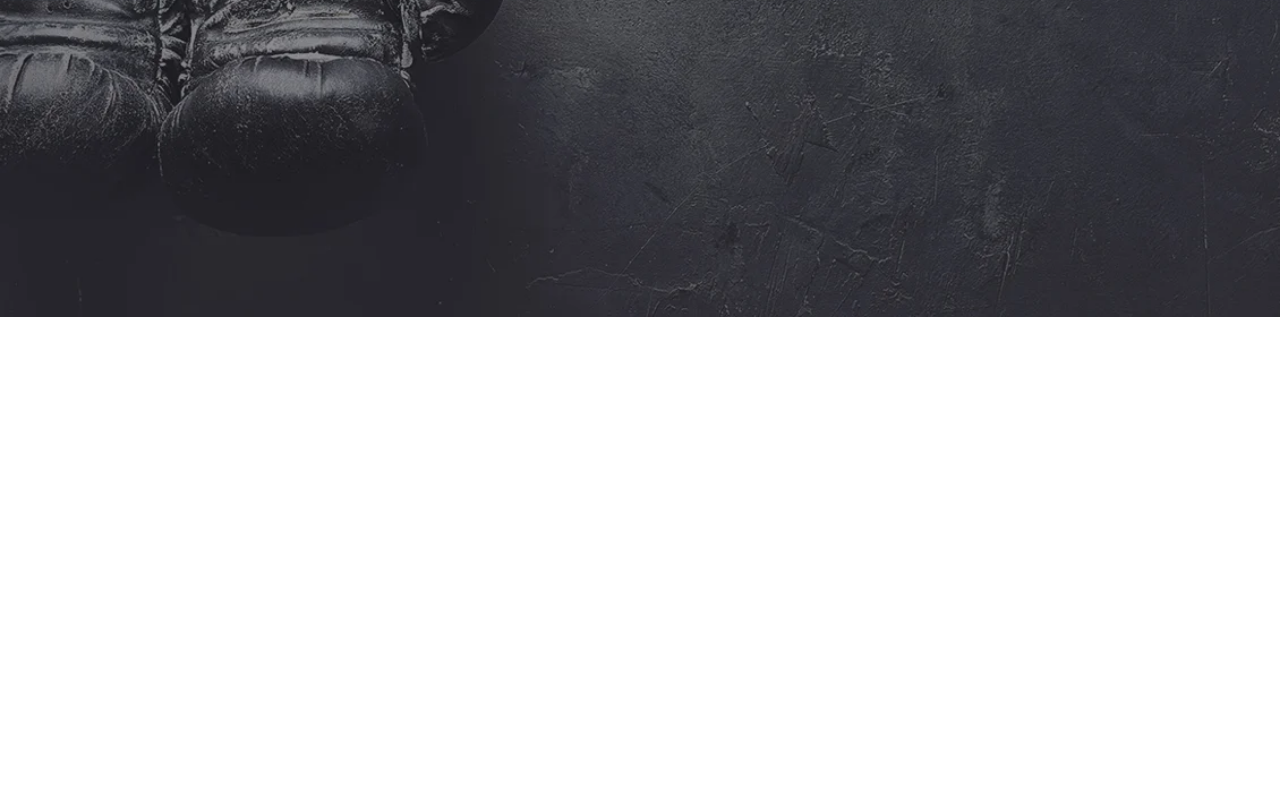
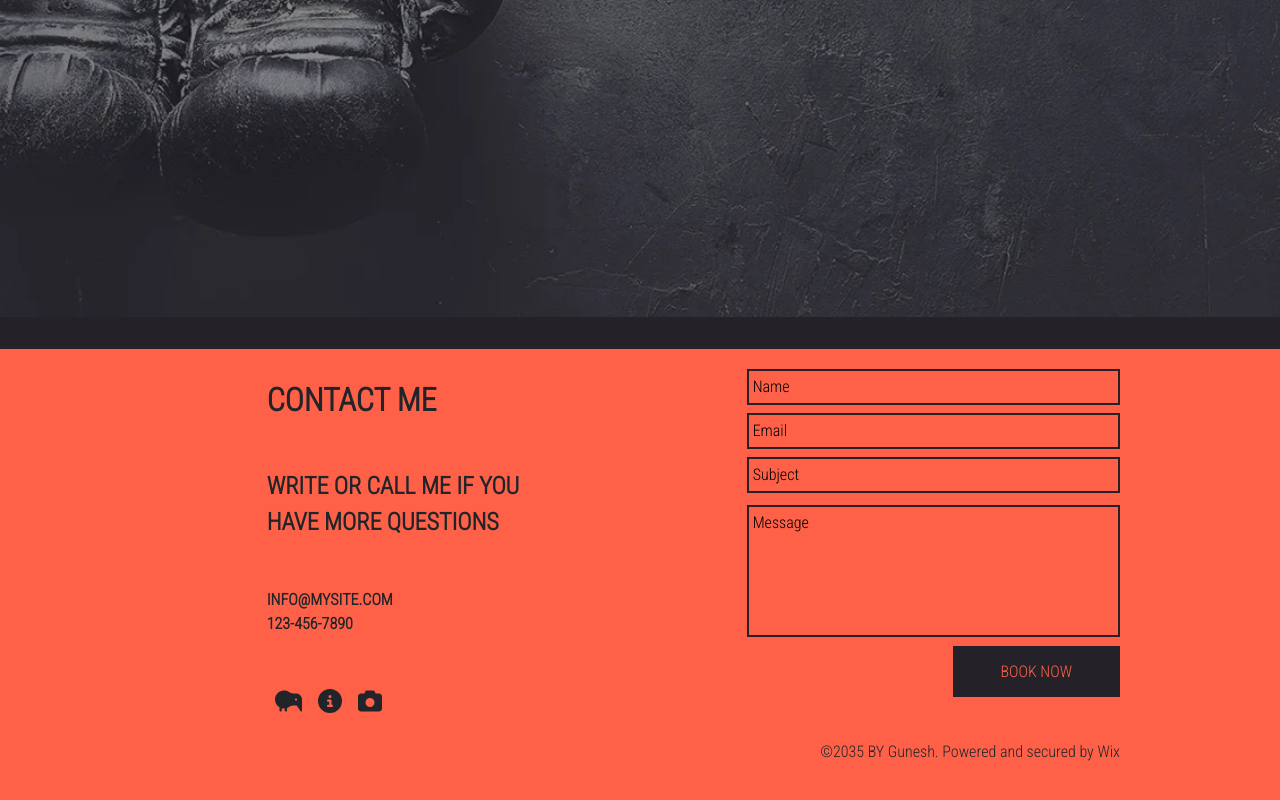
Before and after one commit to guneshprasads/Kasrath_CrossFit_Studio, an Angular app: page / in a window 1280 px wide. Shown: the part 4529-5329 px from the top of the page. Before the commit the page ends 4846 px from the top, so only its background shows below. Built offline with nearby package versions, Linux system fonts and the light colour scheme.

Commit message:
Roweight

```diff
--- a/src/app/app.component.html
+++ b/src/app/app.component.html
@@ -6,3 +6,4 @@
 <app-rowfive></app-rowfive>
 <app-rowsix></app-rowsix>
 <app-rowseven></app-rowseven>
+<app-roweight></app-roweight>
--- a/src/app/app.module.ts
+++ b/src/app/app.module.ts
@@ -12,6 +12,7 @@ import { RowfourthComponent } from './rowfourth/rowfourth.component';
 import { RowfiveComponent } from './rowfive/rowfive.component';
 import { RowsixComponent } from './rowsix/rowsix.component';
 import { RowsevenComponent } from './rowseven/rowseven.component';
+import { RoweightComponent } from './roweight/roweight.component';
 
 @NgModule({
   declarations: [
@@ -23,7 +24,8 @@ import { RowsevenComponent } from './rowseven/rowseven.component';
     RowfourthComponent,
     RowfiveComponent,
     RowsixComponent,
-    RowsevenComponent
+    RowsevenComponent,
+    RoweightComponent
   ],
   imports: [
     BrowserModule,
--- /dev/null
+++ b/src/app/roweight/roweight.component.css
@@ -0,0 +1,20 @@
+.secondrowline {
+    background-color: #252128 !important;
+
+}
+.roweight{
+    background-color: #fe6148 !important;
+}
+.roweightin{
+    background-color: #fe6148 !important;
+    border: 2px solid #252128;
+    outline: none;
+    resize: none;
+}
+.roweightin::placeholder {
+    color: black;
+}
+.booknow{
+    color: #FE6148 !important;
+    background-color: #252128 !important;
+}
--- /dev/null
+++ b/src/app/roweight/roweight.component.html
@@ -0,0 +1,56 @@
+<div class="col-md-12 py-1 h-25 p-lg-0 m-lg-0 secondrowline">
+    <div class="py-3"></div>
+</div>
+
+<div class="col-lg-12 p-lg-0 d-flex roweight">
+    <div class="col-lg-6 d-flex">
+        <div class="col-lg-5"></div>
+        <div class="col-lg-5 py-lg-3">
+            <div class="py-lg-3">
+                <h2><b>CONTACT ME</b></h2>
+            </div>
+            <div></div>
+            <div class="py-lg-4 fs-4">
+                <b>WRITE OR CALL ME IF YOU <br> HAVE MORE QUESTIONS</b>
+            </div>
+            <div></div>
+            <div class="py-lg-4">
+                <b>INFO@MYSITE.COM
+                    <br>
+                    123-456-7890</b>
+            </div>
+            <div class="py-lg-4">
+
+                <fa-icon [icon]="fakiwibird" class="login px-lg-2 fs-4"></fa-icon>
+                <fa-icon [icon]="fainfocircle" class="login px-lg-2 fs-4"></fa-icon>
+                <fa-icon [icon]="facamera" class="login px-lg-2 fs-4"></fa-icon>
+            </div>
+        </div>
+    </div>
+    <div class="col-lg-6 d-flex">
+        <div class="col-lg-2 py-lg-3"></div>
+        <div class="col-lg-7 py-lg-3">
+            <div class="py-lg-1 col-lg-12">
+                <input type="text" placeholder="Name" class="col-md-12 p-lg-1 roweightin">
+            </div>
+            <div class="py-lg-1 col-lg-12">
+                <input type="text" placeholder="Email" class="col-md-12 p-lg-1 roweightin">
+            </div>
+            <div class="py-lg-1 col-lg-12">
+                <input type="text" placeholder="Subject" class="col-md-12 p-lg-1 roweightin">
+            </div>
+            <div class="py-lg-2 col-lg-12">
+                <textarea name="" placeholder="Message" class="col-md-12 p-lg-1 roweightin" id="" cols="30" rows="5"></textarea>
+            </div>
+            <div class="float-end py-lg-2">
+                <span class="booknow px-lg-5 py-lg-3">BOOK NOW</span>
+            </div>
+            <div class="float-end py-lg-5">
+                <span class="py-lg-3">©2035 BY Gunesh. Powered and secured by Wix</span>
+            </div>
+        </div>
+        <div class="col-lg-3">
+
+        </div>
+    </div>
+</div>
--- /dev/null
+++ b/src/app/roweight/roweight.component.ts
@@ -0,0 +1,12 @@
+import { Component } from '@angular/core';
+import {faKiwiBird,faInfoCircle,faCamera} from '@fortawesome/free-solid-svg-icons';
+@Component({
+  selector: 'app-roweight',
+  templateUrl: './roweight.component.html',
+  styleUrls: ['./roweight.component.css']
+})
+export class RoweightComponent {
+  fakiwibird = faKiwiBird;
+  fainfocircle=faInfoCircle;
+  facamera=faCamera;
+}
```
Also changed, not shown: 1 other file (tests, documents, lock files or other folders).
